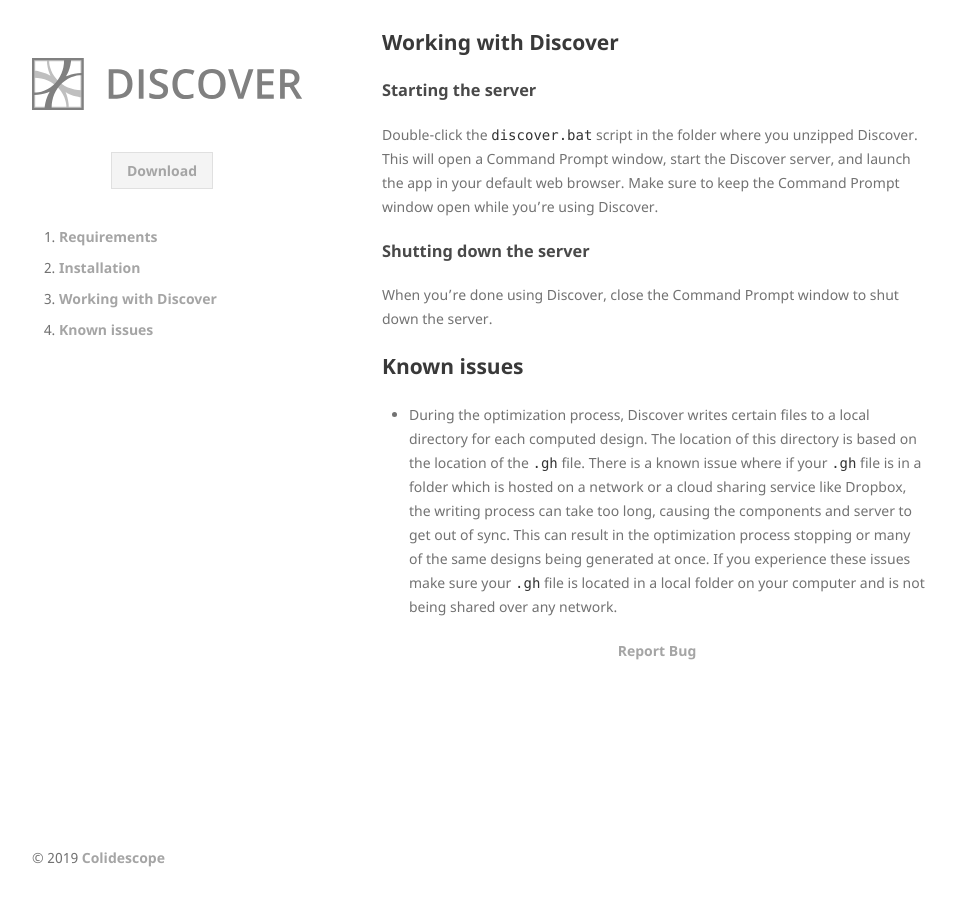
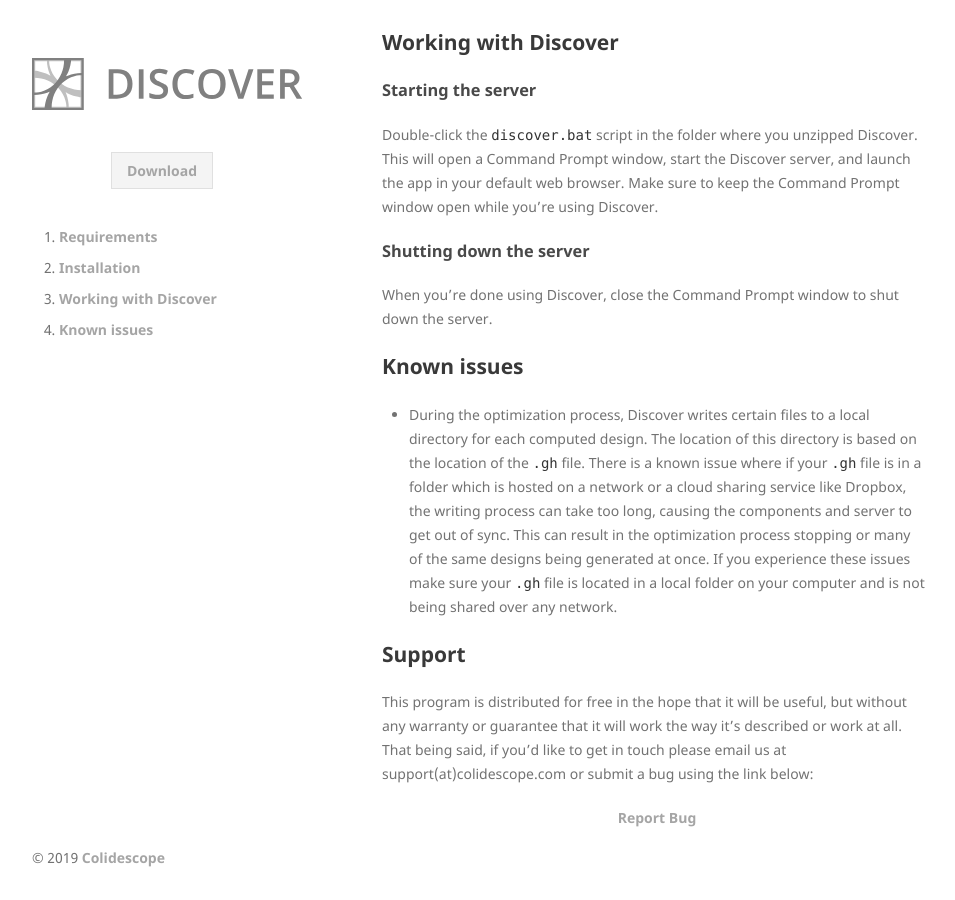
Before and after one commit to colidescope/discover, a Jekyll site: the page built from docs/index.md, in a window 1280 px wide and 900 px high, scrolled down 3619 px. Shown: the whole window, without its empty margins (158-1113 px from the left). Built offline with Jekyll 4.4.1, drawn with Linux system fonts in a browser that asks for light colours.

Commit message:
Update index.md

```diff
--- a/docs/index.md
+++ b/docs/index.md
@@ -64,3 +64,7 @@
 ## Known issues
 
 - During the optimization process, Discover writes certain files to a local directory for each computed design. The location of this directory is based on the location of the `.gh` file. There is a known issue where if your `.gh` file is in a folder which is hosted on a network or a cloud sharing service like Dropbox, the writing process can take too long, causing the components and server to get out of sync. This can result in the optimization process stopping or many of the same designs being generated at once. If you experience these issues make sure your `.gh` file is located in a local folder on your computer and is not being shared over any network.
+
+## Support
+
+This program is distributed for free in the hope that it will be useful, but without any warranty or guarantee that it will work the way it's described or work at all. That being said, if you'd like to get in touch please email us at support(at)colidescope.com or submit a bug using the link below:
```
